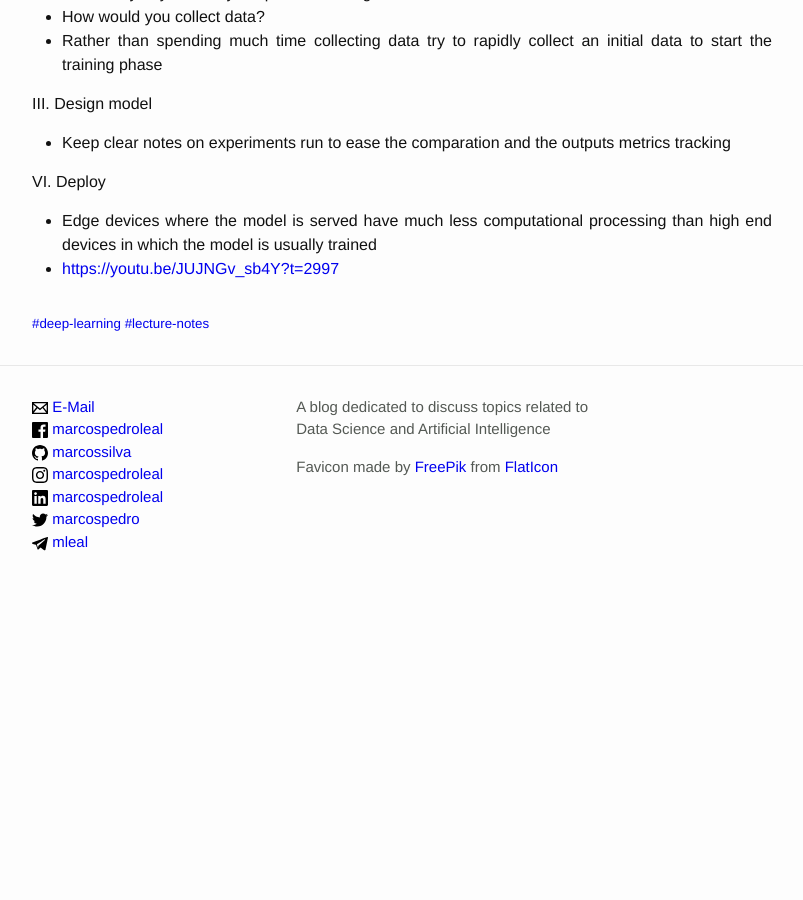
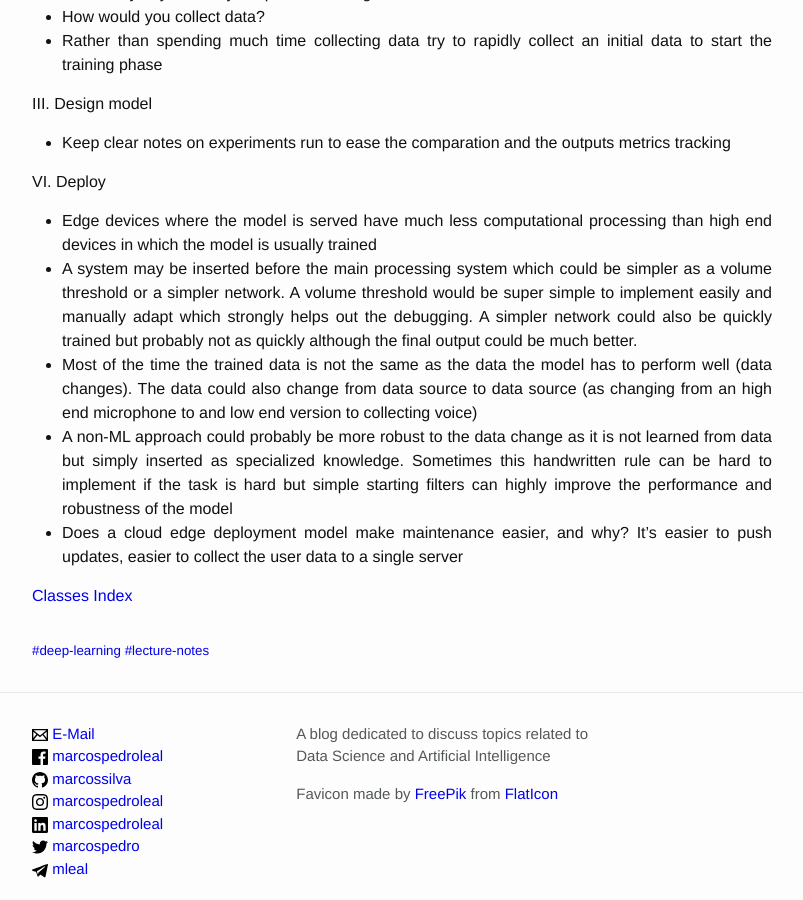
Before and after one commit to marcossilva/marcossilva.github.io, a Jekyll site: the page built from _posts/en/2019-07-02-stanford-deep-learning-notes-lecture-3.md, in a window 1280 px wide and 900 px high, scrolled down 1157 px. Shown: the whole window, without its empty margins (238-1041 px from the left). Built offline with Jekyll 4.4.1, drawn with Linux system fonts in a browser that asks for light colours; before the commit the page ends 1770 px from its top, so only the background shows below that; some of the changed text lies outside the part shown.

Commit message:
Stanford CS230 Class 3 update

```diff
--- a/_posts/en/2019-07-02-stanford-deep-learning-notes-lecture-3.md
+++ b/_posts/en/2019-07-02-stanford-deep-learning-notes-lecture-3.md
@@ -12,7 +12,7 @@ image: /assets/stanford-logo.png
 ---
 {% include figure.html filename='stanford-logo' extension='png' alt='Block S (One color in Red on a Dark Background)' title='Stanford Logo' caption='Stanford Logo' width='20%' %}
 
-<https://youtu.be/JUJNGv_sb4Y>
+{% include link.html href='https://youtu.be/JUJNGv_sb4Y' text='Youtube Recording' %}
 
 ## Full cycle machine learning
 
@@ -51,4 +51,9 @@ III. Design model
 VI. Deploy
 
 * Edge devices where the model is served have much less computational processing than high end devices in which the model is usually trained
-*  <https://youtu.be/JUJNGv_sb4Y?t=2997>
+*  A system may be inserted before the main processing system which could be simpler as a volume threshold or a simpler network. A volume threshold would be super simple to implement easily and manually adapt which strongly helps out the debugging. A simpler network could also be quickly trained but probably not as quickly although the final output could be much better.
+* Most of the time the trained data is not the same as the data the model has to perform well (data changes). The data could also change from data source to data source (as changing from an high end microphone to and low end version to collecting voice)
+* A non-ML approach could probably be more robust to the data change as it is not learned from data but simply inserted as specialized knowledge. Sometimes this handwritten rule can be hard to implement if the task is hard but simple starting filters can highly improve the performance and robustness of the model
+* Does a cloud edge deployment model make maintenance easier, and why? It's easier to push updates, easier to collect the user data to a single server
+
+<a href="{{ site.baseurl }}{% link _posts/en/2019-05-20-stanford-deep-learning-notes-lecture-index.md  %}">Classes Index</a>
```
